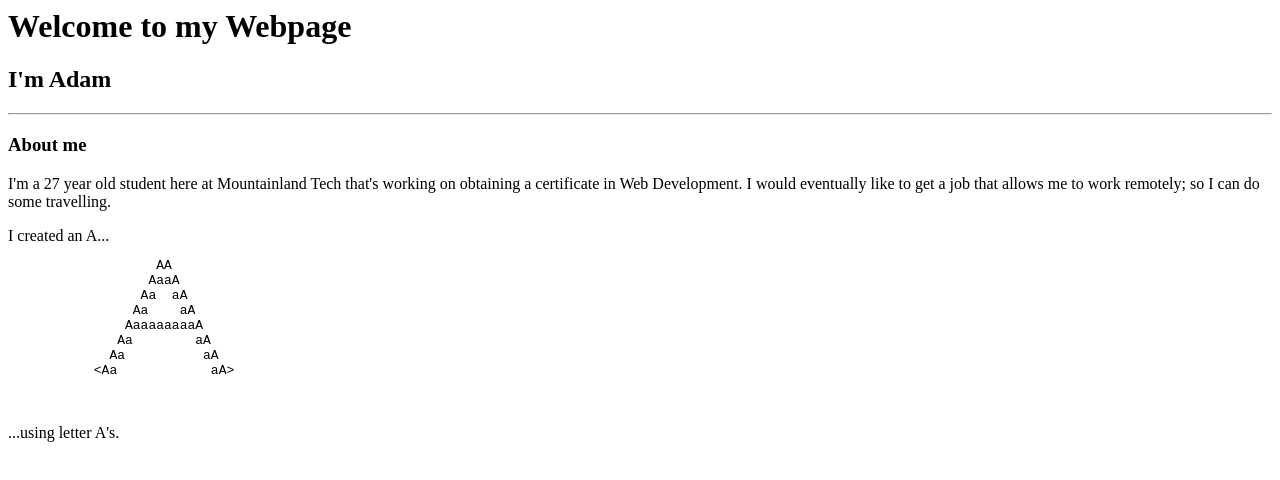
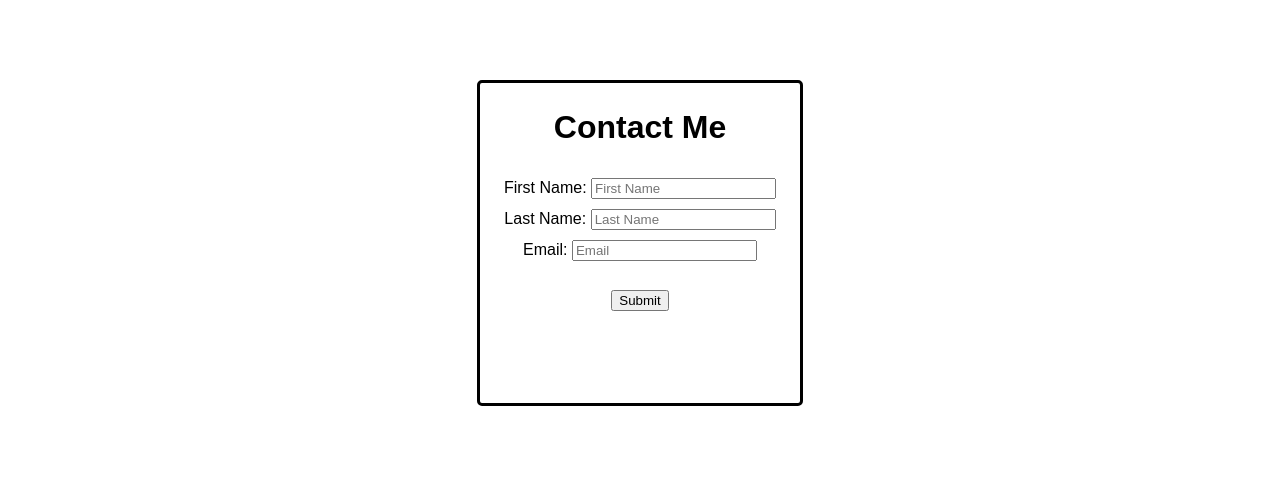
Before and after one commit to 123ahc/projects, a plain HTML site: page index.html in a window 1280 px wide. Drawn offline with Linux system fonts and the light colour scheme; a web font is replaced by a local one.

Commit message:
Week 2, day 4 project

```diff
--- a/index.html
+++ b/index.html
@@ -1,35 +1,35 @@
-<DOCTYPE html>
+<!DOCTYPE html>
 <html>
 <head>
-            <title>Week 1, Day 4 Project</title>
+    <meta charset="UTF-8" />
+    <title>Week 2, Day 4 Project </title>
+    <link href="https://fonts.googleapis.com/css2?family=Bokor&family=Montserrat:ital,wght@0,100..900;1,100..900&family=Yuji+Mai&display=swap" rel="stylesheet">
+    <link rel="stylesheet" href="stylesheet.css">
 </head>
 <body>
-            <h1>
-                Welcome to my Webpage
-                <h2>
-                    I'm Adam
-                </h2>
-            </h1>
-            <hr/>
-            <h3>About me</h3>
-            <p>I'm a 27 year old student here at Mountainland Tech that's working on
-               obtaining a certificate in Web Development.   I would eventually like to
-               get a job that allows me to work remotely; so I can do some travelling.
-            </p>
-            <span>
-                I created an A...
-            <pre>
-                   AA
-                  AaaA
-                 Aa  aA
-                Aa    aA
-               AaaaaaaaaA
-              Aa        aA
-             Aa          aA
-           &lt;Aa            aA&gt;
-            </pre>
-            <br/>...using letter A's.
-            </span>
+    <form class="contact-form">
+        <div id="title">
+            <h1>Contact Me</h1>
+        </div>
+
+        <div id="field1">
+            <label for="firstName">First Name:</label>
+            <input type="text" id="firstName" placeholder="First Name">
+        </div>
+
+        <div id="field2">
+            <label for="lastName">Last Name:</label>
+            <input type="text" id="lastName" placeholder="Last Name">
+        </div>
+
+        <div id="field3">
+            <label for="email">Email:</label>
+            <input type="email" id="email" placeholder="Email">
+        </div>
+
+        <div id="submitButton">
+            <input type="submit">
+        </div>
+    </form>
 </body>
 </html>
-</DOCTYPE>
--- /dev/null
+++ b/stylesheet.css
@@ -0,0 +1,28 @@
+.contact-form {
+    border: solid black;
+    border-radius: 5px;
+    border-spacing: 10px;
+    margin: 5em auto;
+    width: 20em;
+    height: 20em;
+    font-family: "Yuji Mai", sans-serif;
+}
+
+#title {
+    text-align: center;
+    padding: 5px 5px 5px 5px;
+}
+
+#field1, #field2, #field3 {
+    text-align: center;
+    padding: 5px 5px 5px 5px;
+}
+
+#submitButton {
+    text-align: center;
+    width: 100%;
+    margin-top: 1.5em;
+
+
+
+}
```
Lines whose indentation alone changed are shown as unchanged.
